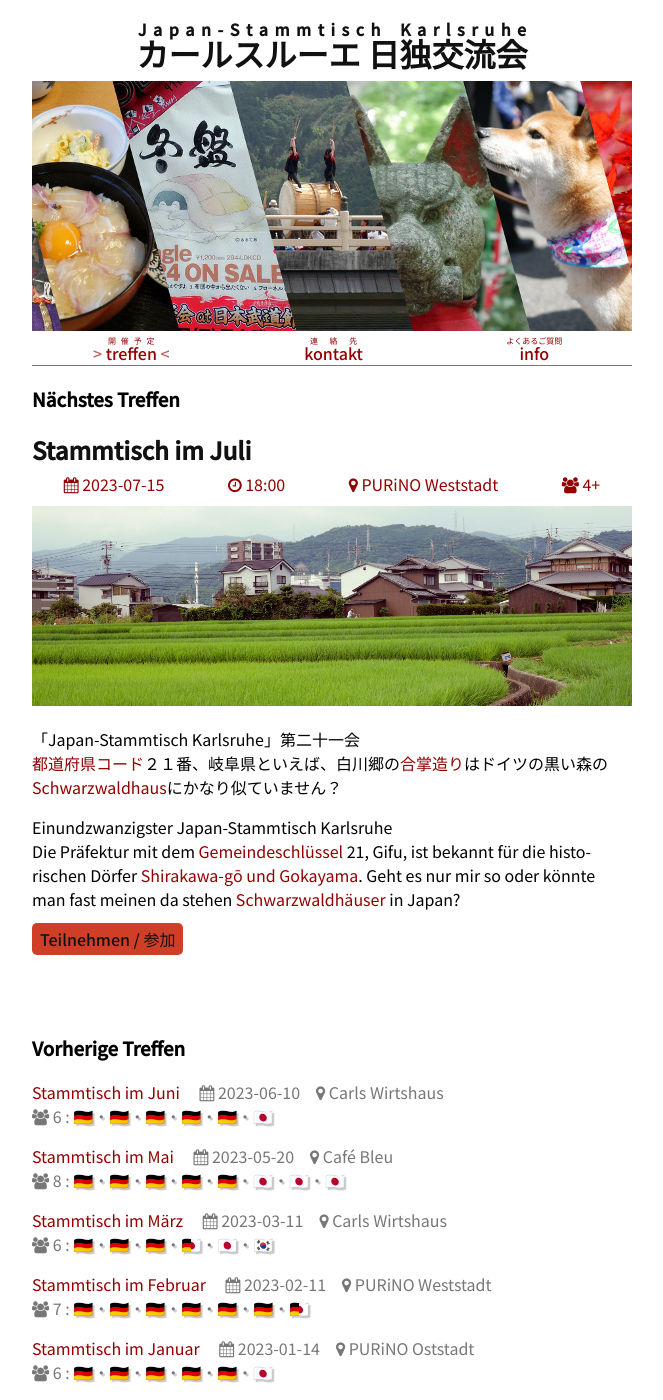
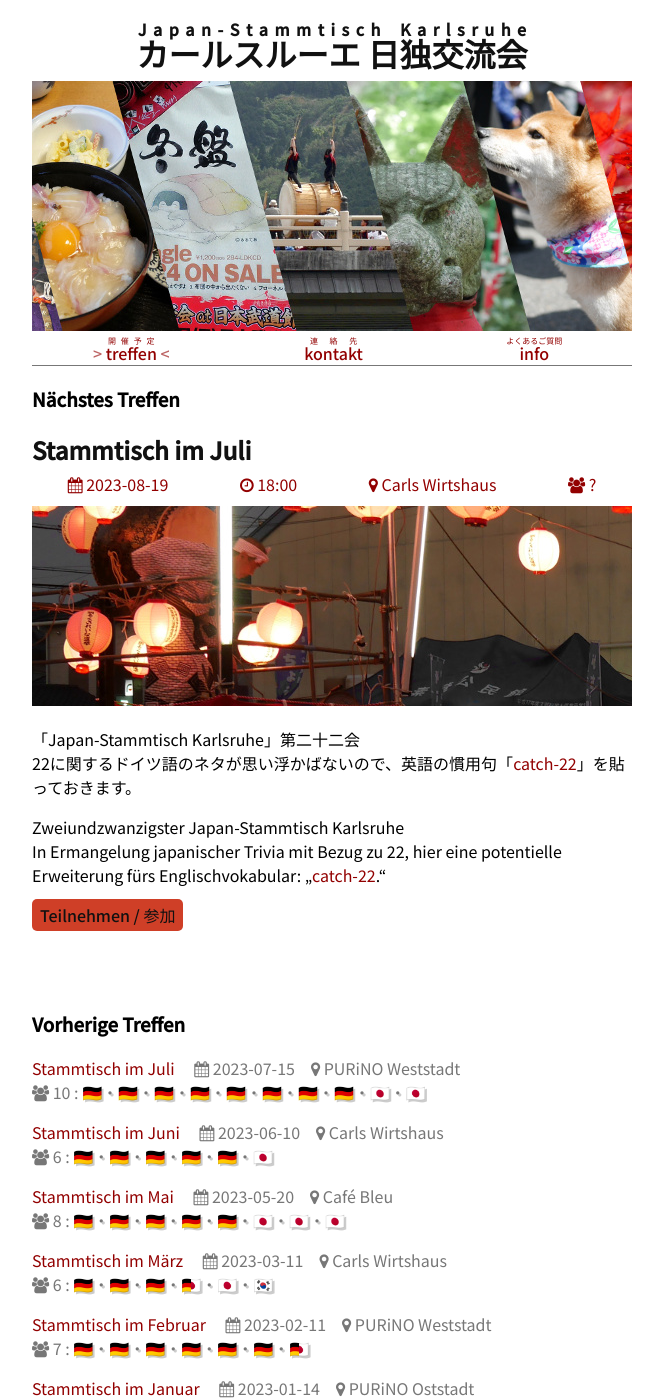
Before and after one commit to tcsch/japanstammtisch.github.io, a Jekyll site: the page built from treffen.md, in a window 1280 px wide and 1400 px high. Shown: the whole window, without its empty margins (308-971 px from the left). Built offline with Jekyll 4.4.1, drawn with Linux system fonts in a browser that asks for light colours; our own code applies the rules of GitHub Pages for plain Markdown files.

Commit message:
add new post

```diff
--- a/_posts/2023-07-15-jul.md
+++ b/_posts/2023-07-15-jul.md
@@ -3,8 +3,8 @@ layout: post
 title: "Stammtisch im Juli"
 time: "18:00"
 place: '<a href="https://goo.gl/maps/iu3aNQ7F7r6jUfuo9">PURiNO Weststadt</a>'
-people: "4+"
-compo: []
+people: "10"
+compo: ["🇩🇪", "🇩🇪", "🇩🇪", "🇩🇪", "🇩🇪", "🇩🇪", "🇩🇪", "🇩🇪",  "🇯🇵",  "🇯🇵"]
 img: "jul.jpg"
 ---
 
--- /dev/null
+++ b/_posts/2023-08-19-aug.md
@@ -0,0 +1,18 @@
+---
+layout: post
+title: "Stammtisch im Juli"
+time: "18:00"
+place: '<a href="https://goo.gl/maps/VkFqDG4UsfSfi5yt8">Carls Wirtshaus</a>'
+people: "?"
+compo: []
+img: "aug.jpg"
+---
+
+
+「Japan-Stammtisch Karlsruhe」第二十二会
+22に関するドイツ語のネタが思い浮かばないので、英語の慣用句「[catch-22](https://ja.wikipedia.org/wiki/%E3%82%AD%E3%83%A3%E3%83%83%E3%83%81%3D22#%E8%A8%80%E8%91%89%E3%81%A8%E3%81%97%E3%81%A6%E3%81%AE%E3%82%AD%E3%83%A3%E3%83%83%E3%83%81=22)」を貼っておきます。
+
+Zweiundzwanzigster Japan-Stammtisch Karlsruhe
+In Ermangelung japanischer Trivia mit Bezug zu 22, hier eine potentielle Erweiterung fürs Englischvokabular: „[catch-22](https://de.wikipedia.org/wiki/Catch-22_(Dilemma)).“
+
+[Teilnehmen / 参加](https://nuudel.digitalcourage.de/zHFKTgZyvErPLjFf)
```
